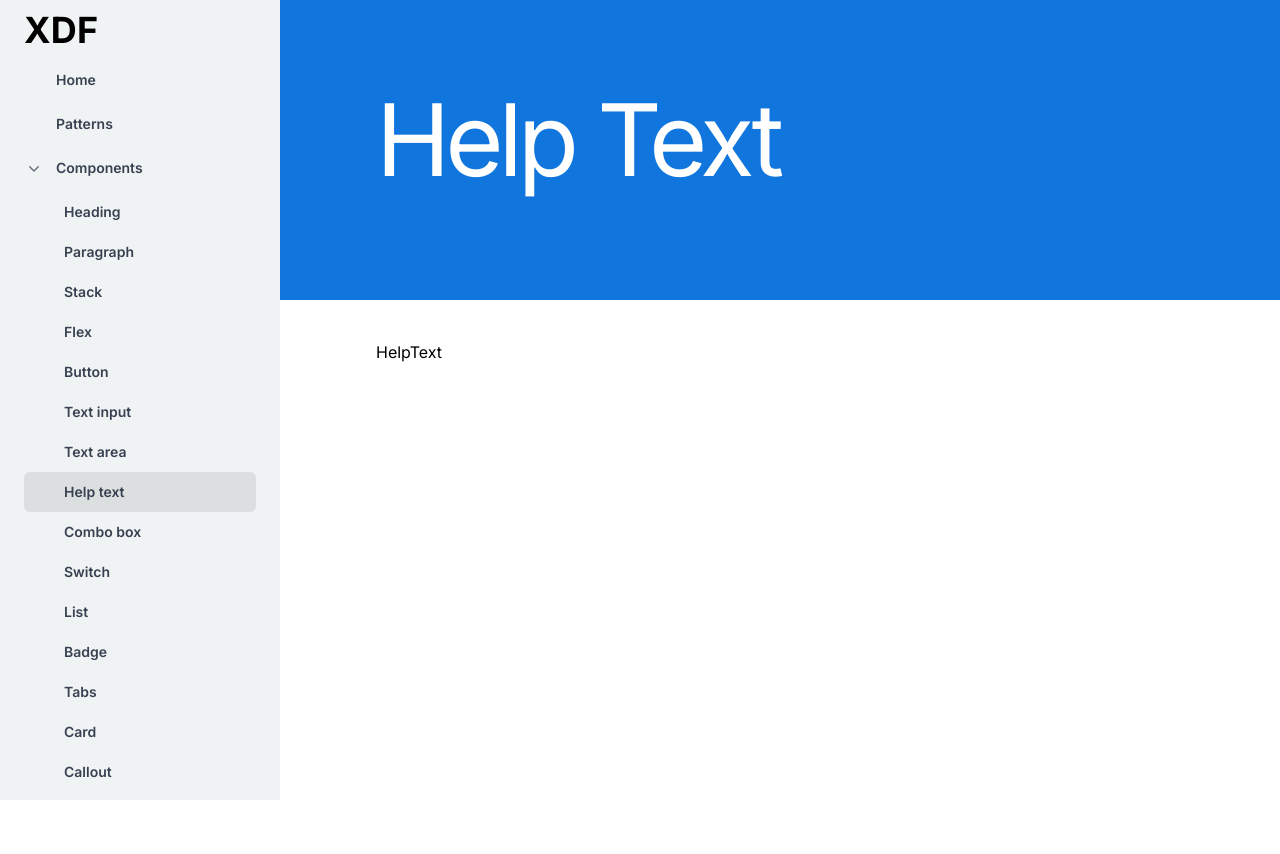
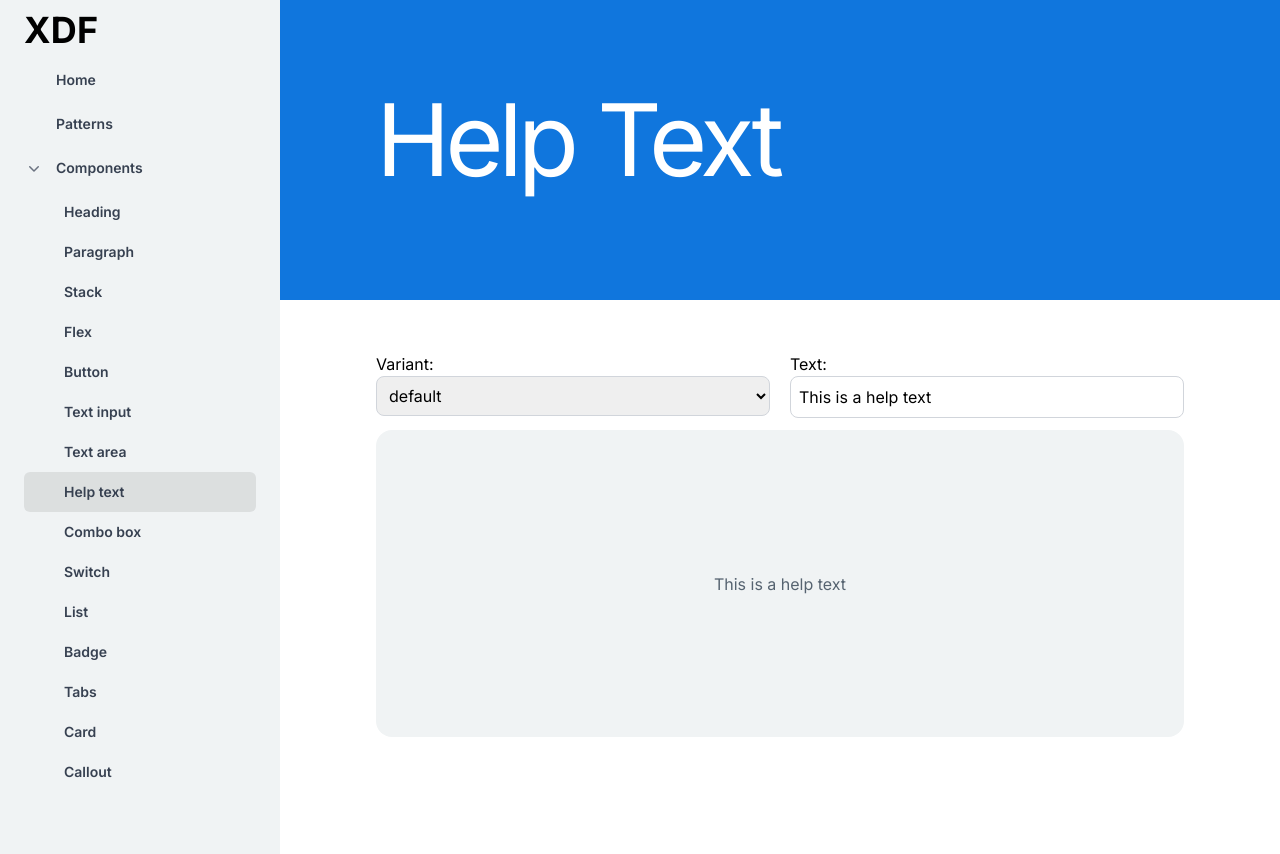
Before and after one commit to totisama/design-system, a Next.js app: page /components/help-text in a window 1280 px wide. Before the commit the page ends 800 px from the top, so only its background shows below. Built offline with nearby package versions, Linux system fonts and the light colour scheme.

Commit message:
Add help text components

```diff
--- a/src/app/components/help-text/page.tsx
+++ b/src/app/components/help-text/page.tsx
@@ -1,6 +1,11 @@
+import { HelpTextPlayground } from '@/components/help-text/help-text-playground'
 import { PageWrapper } from '@/components/page-wrapper'
 import type React from 'react'
 
 export default function HelpTextPage() {
-  return <PageWrapper name='Help Text'>HelpText</PageWrapper>
+  return (
+    <PageWrapper name='Help Text'>
+      <HelpTextPlayground />
+    </PageWrapper>
+  )
 }
--- /dev/null
+++ b/src/components/help-text/help-text-playground.tsx
@@ -0,0 +1,64 @@
+'use client'
+
+import { Container } from '@/components/container'
+import { type ChangeEvent, useState } from 'react'
+import {
+  HelpText,
+  type HelpTextVariant,
+} from '@/components/help-text/help-text'
+
+const VARIANTS = ['default', 'success', 'error', 'info'] as const
+
+export const HelpTextPlayground = () => {
+  const [variant, setVariant] = useState<HelpTextVariant>('default')
+  const [text, setText] = useState('This is a help text')
+
+  const handleAsChange = (e: ChangeEvent<HTMLSelectElement>) => {
+    setVariant(e.target.value as HelpTextVariant)
+  }
+
+  const handleTextChange = (e: ChangeEvent<HTMLInputElement>) => {
+    setText(e.target.value)
+  }
+
+  return (
+    <>
+      <section className='flex gap-5 w-full'>
+        <div className='flex flex-col my-3 w-1/2'>
+          <label htmlFor='variant'>Variant:</label>
+          <select
+            id='variant'
+            name='variant'
+            onChange={handleAsChange}
+            className='p-2 rounded-lg border border-gray-300 focus:outline-none focus:ring-2 focus:ring-gray-500 focus:border-transparent'
+          >
+            {VARIANTS.map((option) => (
+              <option
+                key={option}
+                value={option}
+              >
+                {option}
+              </option>
+            ))}
+          </select>
+        </div>
+        <div className='flex flex-col my-3 w-1/2'>
+          <label htmlFor='type'>Text:</label>
+          <input
+            id='text'
+            name='text'
+            onChange={handleTextChange}
+            value={text}
+            className='p-2 rounded-lg border border-gray-300 focus:outline-none focus:ring-2 focus:ring-gray-500 focus:border-transparent'
+          />
+        </div>
+      </section>
+      <Container>
+        <HelpText
+          variant={variant}
+          text={text}
+        />
+      </Container>
+    </>
+  )
+}
--- /dev/null
+++ b/src/components/help-text/help-text.tsx
@@ -0,0 +1,24 @@
+import type React from 'react'
+
+export type HelpTextVariant = 'default' | 'success' | 'error' | 'info'
+
+const styles: { [key in HelpTextVariant]: string } = {
+  default: 'text-text-secondary',
+  success: 'text-text-success',
+  error: 'text-text-error',
+  info: 'text-text-on-color underline',
+}
+
+export const HelpText = ({
+  text,
+  variant,
+}: {
+  text: string
+  variant: HelpTextVariant
+}) => {
+  const color = styles[variant]
+
+  return (
+    <small className={`text-base font-normal leading-5 ${color}`}>{text}</small>
+  )
+}
```
